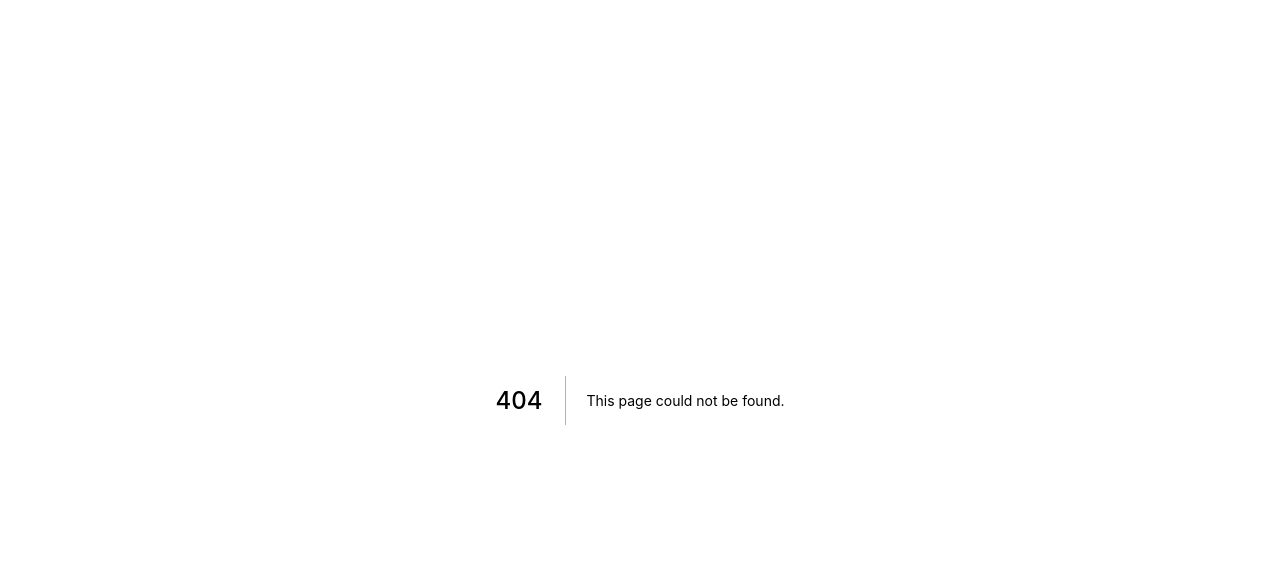
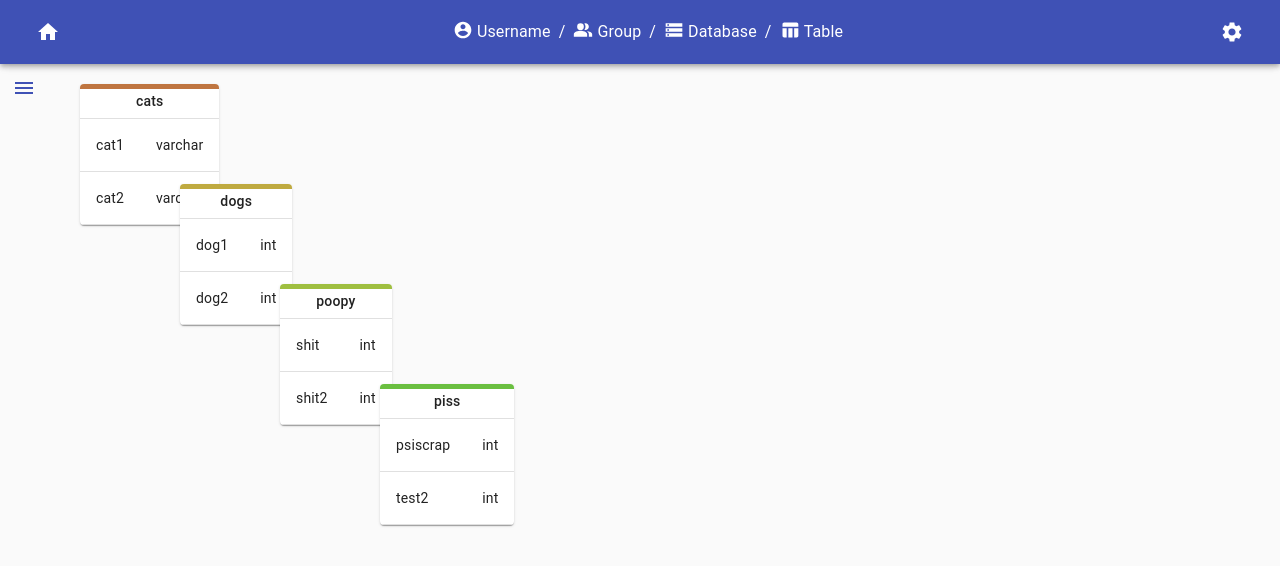
Before and after one commit to nghochi123/dbvis, a Next.js app: page /testing in a window 1280 px wide. Before the commit this address had no page. Shown: the top 566 px of the page. Built offline with nearby package versions, Linux system fonts and the light colour scheme.

Commit message:
got the tables working great

```diff
--- a/components/for_main/AddContent.js
+++ /dev/null
@@ -1 +0,0 @@
-import React from 'react';
--- /dev/null
+++ b/components/for_main/TableBox.js
@@ -0,0 +1,65 @@
+import React from "react";
+import { useDrag } from "react-dnd";
+import {makeStyles} from '@material-ui/styles';
+import {
+  Table,
+  TableBody,
+  TableCell,
+  TableContainer,
+  TableHead,
+  TableRow,
+  Paper,
+} from "@material-ui/core";
+
+const style = {
+  position: "absolute",
+  cursor: "grab",
+};
+
+const useStyles = makeStyles((theme)=>({
+    mainHeader : {
+        margin: 0,
+        padding: '0 5px 5px 5px',
+        textAlign: 'center',
+    }
+}))
+
+const TableBox = ({ name, left, top, fields, color }) => {
+    const classes = useStyles();
+  const [{ isDragging }, drag] = useDrag(
+    () => ({
+      type: "box",
+      item: { name, left, top },
+      collect: (monitor) => ({
+        isDragging: monitor.isDragging(),
+      }),
+    }),
+    [name, left, top]
+  );
+  if (isDragging) {
+    return <div ref={drag} />;
+  }
+  return (
+    <div ref={drag} style={{ ...style, left, top }}>
+      <TableContainer component={Paper}>
+        <Table>
+          <TableHead>
+            <TableRow>
+              <TableCell className={classes.mainHeader} style={{borderTop: `5px solid hsl(${color}, 50%, 50%)`}} colSpan={2}>{name}</TableCell>
+            </TableRow>
+          </TableHead>
+          <TableBody>
+            {fields.map((field) => (
+              <TableRow key={field.field}>
+                <TableCell>{field.field}</TableCell>
+                <TableCell align="right">{field.type}</TableCell>
+              </TableRow>
+            ))}
+          </TableBody>
+        </Table>
+      </TableContainer>
+    </div>
+  );
+};
+
+export default TableBox;
--- /dev/null
+++ b/components/for_main/TableContainer.js
@@ -0,0 +1,58 @@
+import React, { useCallback, useState } from "react";
+import { useDrop } from "react-dnd";
+import TableBox from "./TableBox";
+import update from "immutability-helper";
+
+/*----------------------------Test Data Here------------------------------------- */
+import tables from '../../misc/data';
+
+const styles = {
+  width: "99vw",
+  height: "90vh",
+  position: "absolute",
+};
+const TableContainer = () => {
+  const [boxes, setBoxes] = useState(tables);
+  const moveBox = useCallback(
+    (name, left, top) => {
+        let replaceBoxPos = boxes.filter(box=>box.name === name)[0];
+        let boxPosWithoutReplaceBoxPos = boxes.filter(box=>box.name !== name);
+        replaceBoxPos.left = left;
+        replaceBoxPos.top = top;
+      setBoxes([...boxPosWithoutReplaceBoxPos, replaceBoxPos]);
+    },
+    [boxes, setBoxes]
+  );
+  const [_, drop] = useDrop(
+    () => ({
+      accept: "box",
+      drop(item, monitor) {
+        const delta = monitor.getDifferenceFromInitialOffset();
+        const left = Math.round(item.left + delta.x);
+        const top = Math.round(item.top + delta.y);
+        moveBox(item.name, left, top);
+        return undefined;
+      },
+    }),
+    [moveBox]
+  );
+  return (
+    <div ref={drop} style={styles}>
+      {boxes.map((item) => {
+        const { left, top, name, fields, color } = item;
+        return (
+          <TableBox
+            key={name}
+            name={name}
+            left={left}
+            top={top}
+            fields={fields}
+            color={color}
+          />
+        );
+      })}
+    </div>
+  );
+};
+
+export default TableContainer;
--- a/misc/data.js
+++ b/misc/data.js
@@ -1,40 +1,48 @@
 const tables = [
   {
-      name: 'cats',
+    name: "cats",
     color: 25,
     fields: [
-        {field: 'cat1', type: 'varchar', key: 'Foreign Key'},
-        {field: 'cat2', type: 'varchar', key: '-'}
+      { field: "cat1", type: "varchar", key: "Foreign Key" },
+      { field: "cat2", type: "varchar", key: "-" },
     ],
-      order: 1
+    order: 1,
+    top: 20,
+    left: 80,
   },
   {
-      name: 'dogs',
+    name: "dogs",
     color: 50,
     fields: [
-        {field: 'dog1', type: 'int', key: '-'},
-        {field: 'dog2', type: 'int', key: '-'}
+      { field: "dog1", type: "int", key: "-" },
+      { field: "dog2", type: "int", key: "-" },
     ],
-      order: 2
+    order: 2,
+    top: 120,
+    left: 180,
   },
   {
-      name: 'poopy',
+    name: "poopy",
     color: 75,
     fields: [
-        {field: 'shit', type: 'int', key: '-'},
-        {field: 'shit2', type: 'int', key: '-'}
+      { field: "shit", type: "int", key: "-" },
+      { field: "shit2", type: "int", key: "-" },
     ],
-      order: 3
+    order: 3,
+    top: 220,
+    left: 280,
   },
   {
-      name: 'piss',
+    name: "piss",
     color: 100,
     fields: [
-        {field: 'psiscrap', type: 'int', key: 'Primary Key'},
-        {field: 'test2', type: 'int', key: '-'}
+      { field: "psiscrap", type: "int", key: "Primary Key" },
+      { field: "test2", type: "int", key: "-" },
     ],
-      order: 4
-    }
+    order: 4,
+    top: 320,
+    left: 380,
+  },
 ];
 
 export default tables;
--- a/package.json
+++ b/package.json
@@ -20,6 +20,7 @@
     "@types/react": "^17.0.3",
     "dotenv": "^8.2.0",
     "framer-motion": "^4.1.4",
+    "immutability-helper": "^3.1.1",
     "next": "10.1.3",
     "react": "17.0.2",
     "react-data-grid": "^7.0.0-canary.39",
--- a/pages/index.js
+++ b/pages/index.js
@@ -4,7 +4,7 @@ import {PanZoom} from 'react-easy-panzoom';
 
 import MainLayout from '../layout/mainlayout/MainLayout';
 
-const Test = () => {
+const MainPage = () => {
     return (
         <>
             <Head>
@@ -28,4 +28,4 @@ const Test = () => {
     )
 }
 
-export default Test;
+export default MainPage;
--- /dev/null
+++ b/pages/testing.js
@@ -0,0 +1,24 @@
+import React from "react";
+import Head from "next/head";
+import TableContainer from "../components/for_main/TableContainer";
+import { DndProvider } from "react-dnd";
+import { HTML5Backend } from "react-dnd-html5-backend";
+
+import MainLayout from "../layout/mainlayout/MainLayout";
+
+const Test = () => {
+  return (
+    <>
+      <Head>
+        <title>Roflmao</title>
+      </Head>
+      <MainLayout>
+        <DndProvider backend={HTML5Backend}>
+          <TableContainer/>
+        </DndProvider>
+      </MainLayout>
+    </>
+  );
+};
+
+export default Test;
--- a/styles/globals.css
+++ b/styles/globals.css
@@ -18,6 +18,7 @@ a {
 /* width */
 ::-webkit-scrollbar {
   width: 5px;
+  height: 5px;
 }
 
 /* Track */
```
Also changed, not shown: 1 other file (tests, documents, lock files or other folders). Lines whose indentation alone changed are shown as unchanged.
